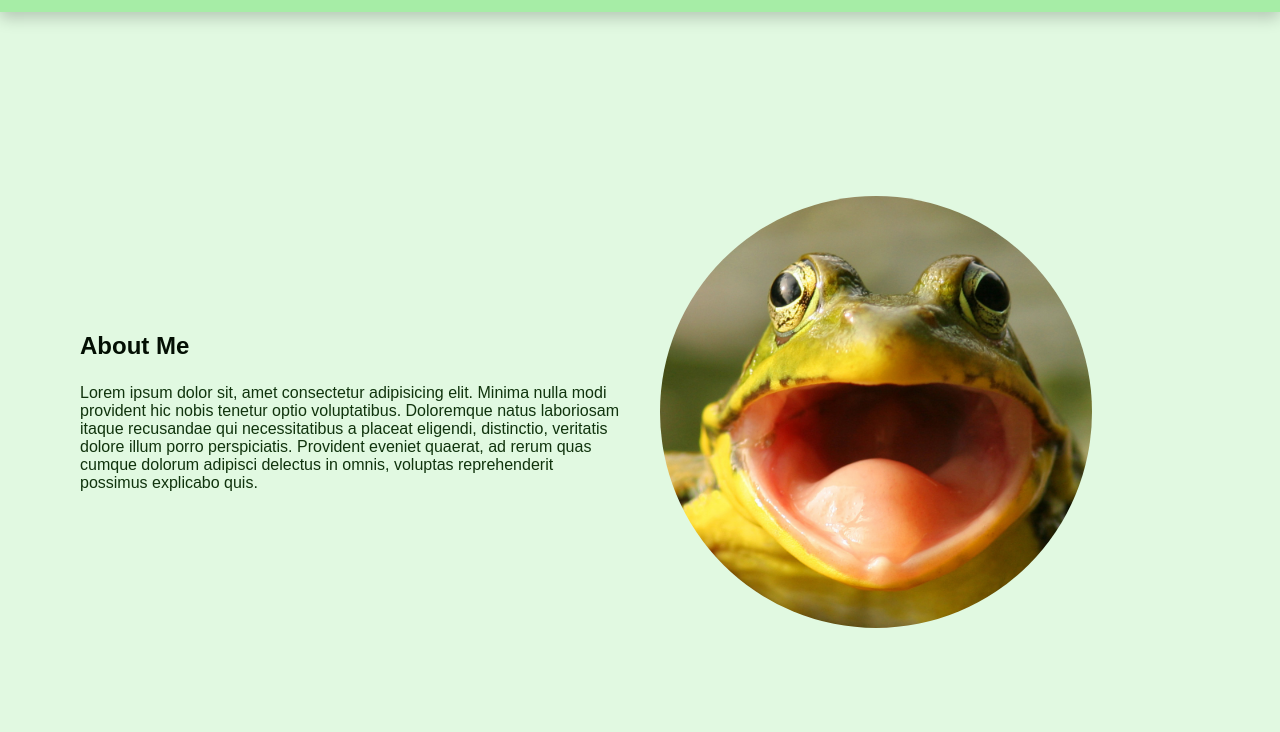
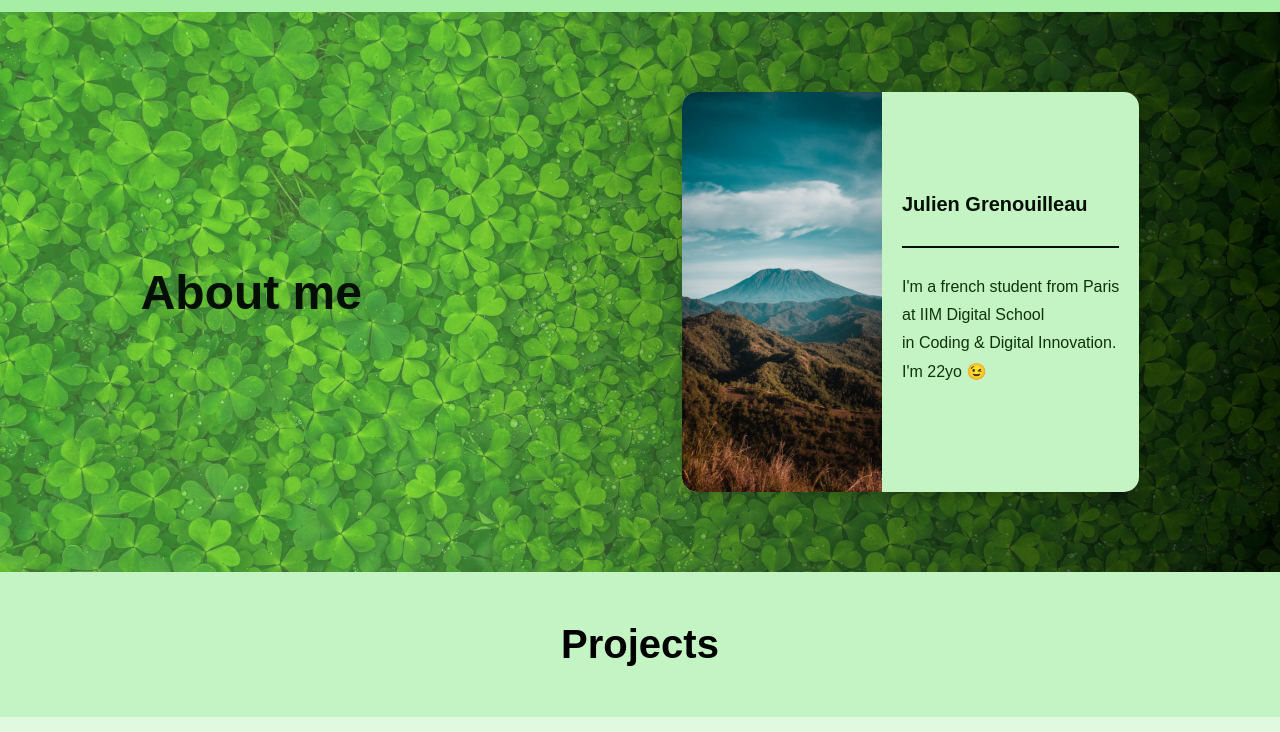
Before and after one commit to DragiboO/devlab_portfolio, a plain HTML site: page index.html in a window 1280 px wide. Shown: the part 68-800 px from the top of the page. Drawn offline with Linux system fonts and the light colour scheme.

Commit message:
Section about

```diff
--- a/index.html
+++ b/index.html
@@ -27,13 +27,18 @@
 
     <main>
         <section class="s1" id="aboutme">
-            <div class="info">
-                <div>
-                    <h2>About Me</h2>
-                    <p>Lorem ipsum dolor sit, amet consectetur adipisicing elit. Minima nulla modi provident hic nobis tenetur optio voluptatibus. Doloremque natus laboriosam itaque recusandae qui necessitatibus a placeat eligendi, distinctio, veritatis dolore illum porro perspiciatis. Provident eveniet quaerat, ad rerum quas cumque dolorum adipisci delectus in omnis, voluptas reprehenderit possimus explicabo quis.</p>
-                </div>
-                <div>
-                    <img src="img/gren-verte-mobile-fr-1575921058.jpg" alt="">
+            <div>
+                <h2>About me</h2>
+                <div class="card">
+                    <div class="photo"></div>
+                    <div class="info">
+                        <h3>Julien Grenouilleau</h3>
+                        <div class="line"></div>
+                        <p>I'm a french student from Paris</p>
+                        <p>at IIM Digital School</p>
+                        <p>in Coding & Digital Innovation.</p>
+                        <p>I'm 22yo 😉</p>
+                    </div>
                 </div>
             </div>
         </section>
--- a/style.scss
+++ b/style.scss
@@ -22,6 +22,7 @@
     box-sizing: border-box;
     font-family: sans-serif;
     font-size: 16px;
+    scroll-behavior: smooth;
 }
 
 body {
@@ -77,39 +78,69 @@ nav {
 main {
 
     section {
-        height: 100vh;
+        min-height: 30vh;
     }
 
     .s1 {
         padding: 0 80px;
+        background: linear-gradient(to right, rgba(118, 187, 96, 0.5) 35%, rgba(0, 0, 0, 0.8)), url("/img/clover.jpg");
+        background-repeat: no-repeat;
+        background-size: cover;
         display: flex;
         align-items: center;
         justify-content: center;
 
-        .info {
-            display: grid;
-            grid-template-columns: repeat(2, 1fr);
-            gap: 40px;
-
         div {
             display: flex;
-                flex-direction: column;
+            align-items: center;
             justify-content: center;
+            gap: 20rem;
 
             h2 {
-                    font-size: 24px;
+                font-size: 48px;
+                color: #030f03;
+            }
+
+            .card {
+                display: flex;
+                gap: 0;
+                background-color: var(--main-color-2);
+                border-radius: 15px;
+                height: 400px;
+                margin: 10vh 0;
+                box-shadow: 0px 6px 15px 0px rgba(0,0,0,0.2);
+
+                .photo {
+                    width: 200px;
+                    height: 100%;
+                    border-radius: 15px 0 0 15px;
+                    background-image: url('img/portrait.jpg');
+                    background-repeat: no-repeat;
+                    background-position: center;
+                    background-size: cover;
+                }
+
+                .info {
+                    display: block;
+                    padding: 20px;
+
+                    h3 {
+                        font-size: 20px;
                         color: var(--typo-tittle);
-                    margin-bottom: 24px;
+                    }
+
+                    .line {
+                        width: 100%;
+                        height: 2px;
+                        margin: 30px 0;
+                        background-color: var(--typo-tittle);
                     }
 
                     p {
                         color: var(--typo-text);
+                        padding-bottom: 10px;
                     }
                 }
-
-            img {
-                width: 80%;
-                border-radius: 1000px;
             }
         }
     }
```
Also changed, not shown: img/clover.jpg (added), img/portrait.jpg (added), style.css. Lines whose indentation alone changed are shown as unchanged.
